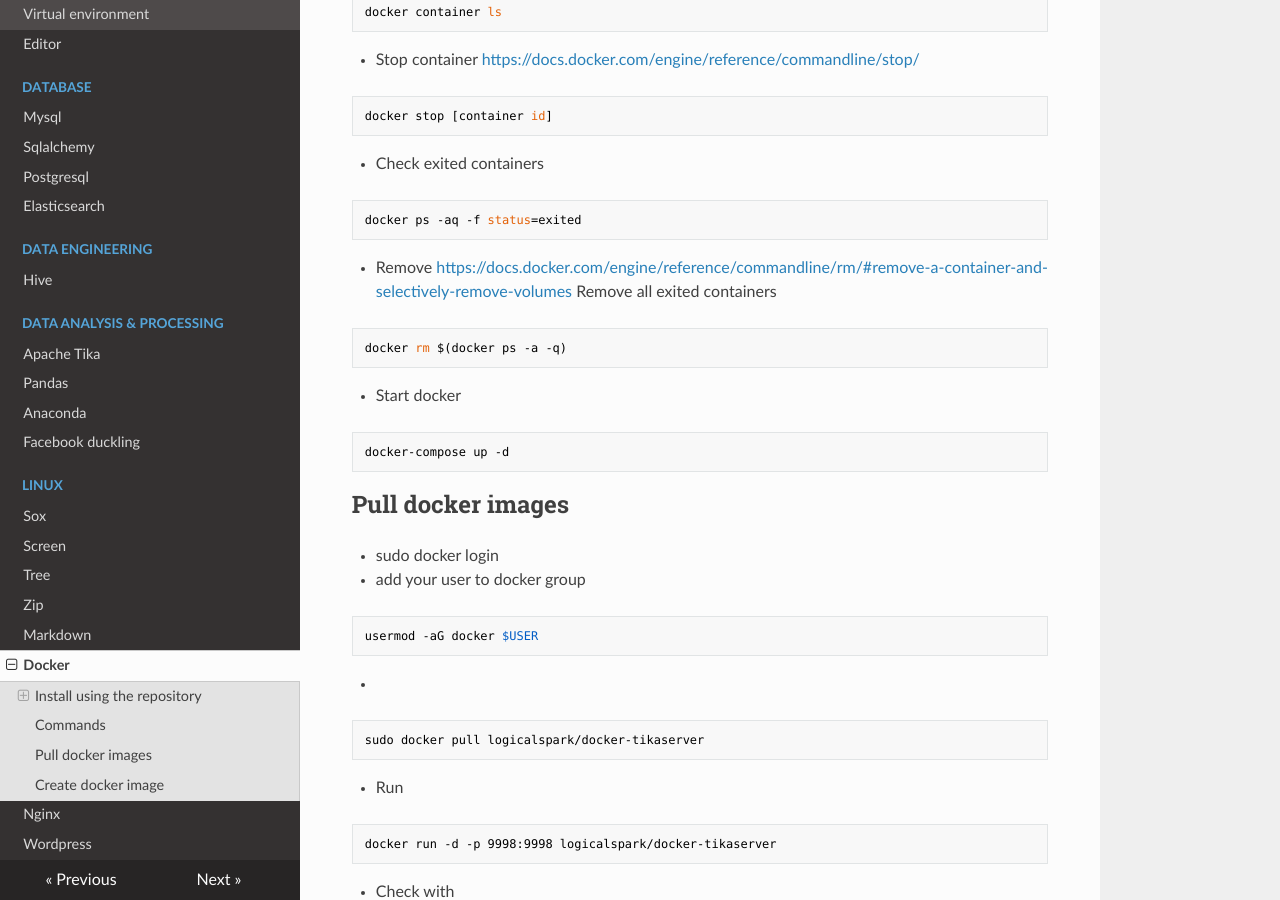
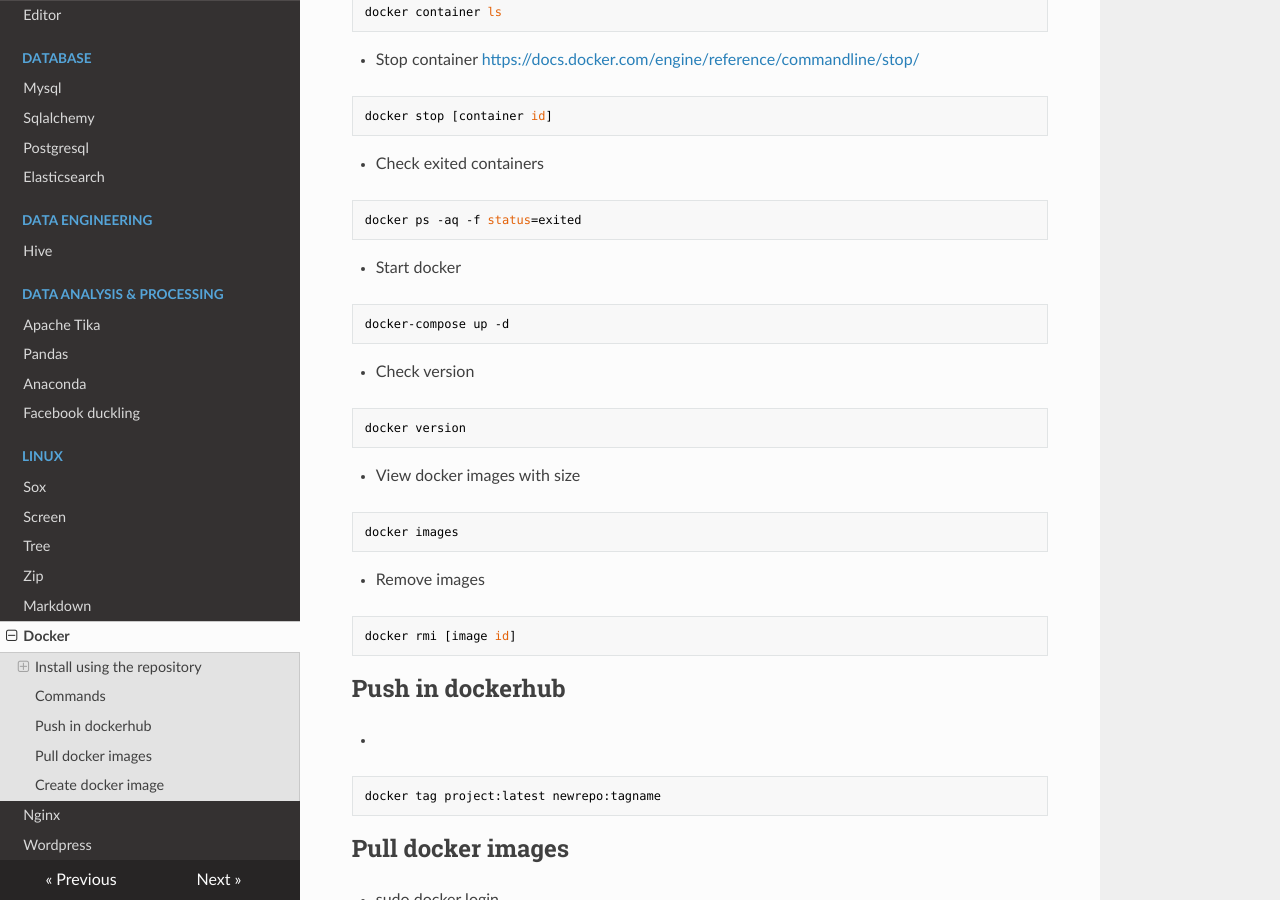
Before and after one commit to rajarshig/MyReference, an MkDocs documentation site: the page built from docs/docker.md, in a window 1280 px wide and 900 px high, scrolled down 1795 px. Built offline with MkDocs 1.6.1, drawn with Linux system fonts in a browser that asks for light colours; nearby versions of some CDN libraries; old or Windows-style settings are respelled for this version of MkDocs.

Commit message:
add pytest,selenium,update docker,linux,python

````diff
--- a/docs/docker.md
+++ b/docs/docker.md
@@ -93,16 +93,31 @@ docker stop [container id]
 ```
 docker ps -aq -f status=exited
 ```
-- Remove
-[https://docs.docker.com/engine/reference/commandline/rm/#remove-a-container-and-selectively-remove-volumes](https://docs.docker.com/engine/reference/commandline/rm/#remove-a-container-and-selectively-remove-volumes)
-Remove all exited containers
-```
-docker rm $(docker ps -a -q)
-```
+
+
 - Start docker
 ```
 docker-compose up -d
 ```
+- Check version
+```
+docker version
+```
+- View docker images with size
+```
+docker images
+```
+- Remove images
+```
+docker rmi [image id]
+```
+
+## Push in dockerhub
+-
+```
+docker tag project:latest newrepo:tagname
+```
+
 
 ## Pull docker images
 - sudo docker login
````
Also changed, not shown: docs/linux_cheatsheet.md (+6 -0 lines), docs/pytest.md (added, +9 -0 lines), docs/python_cheatsheet.md (+7 -1 lines), docs/selenium.md (added, +87 -0 lines), 1 other file.
